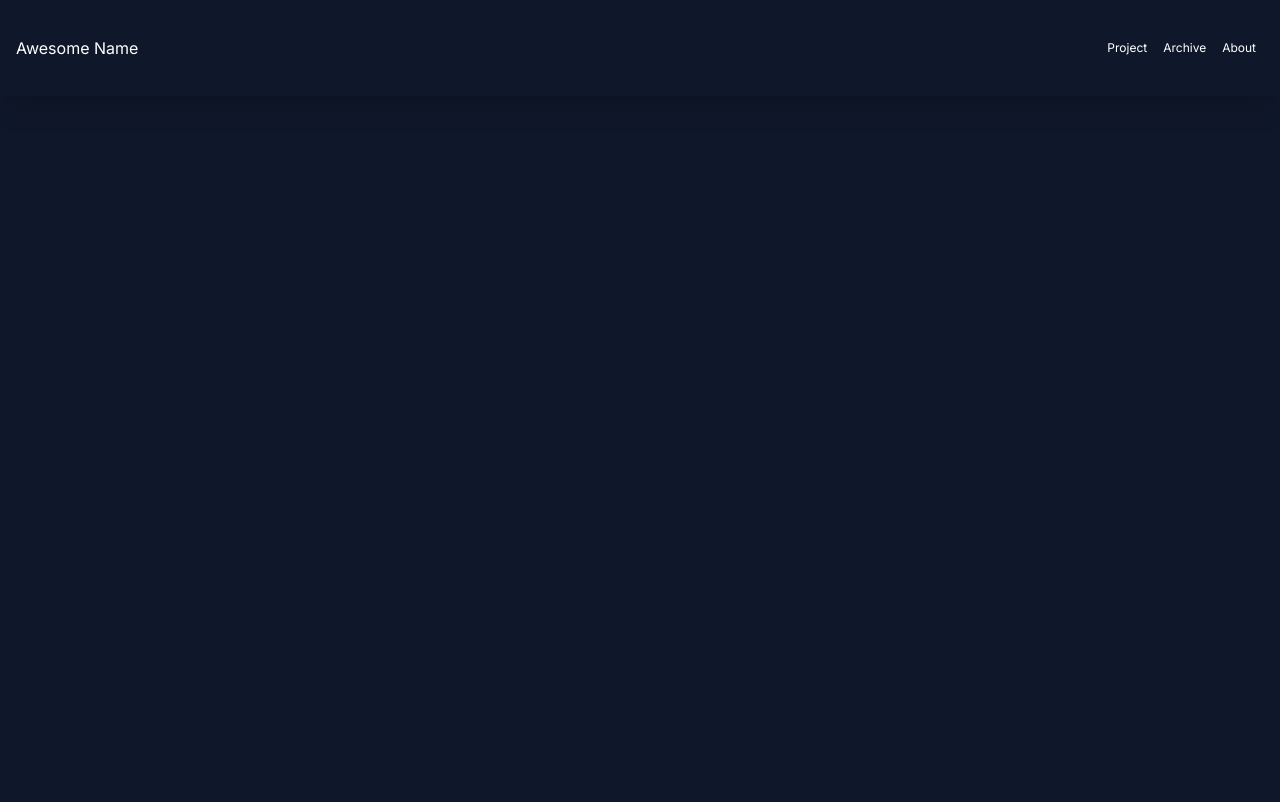
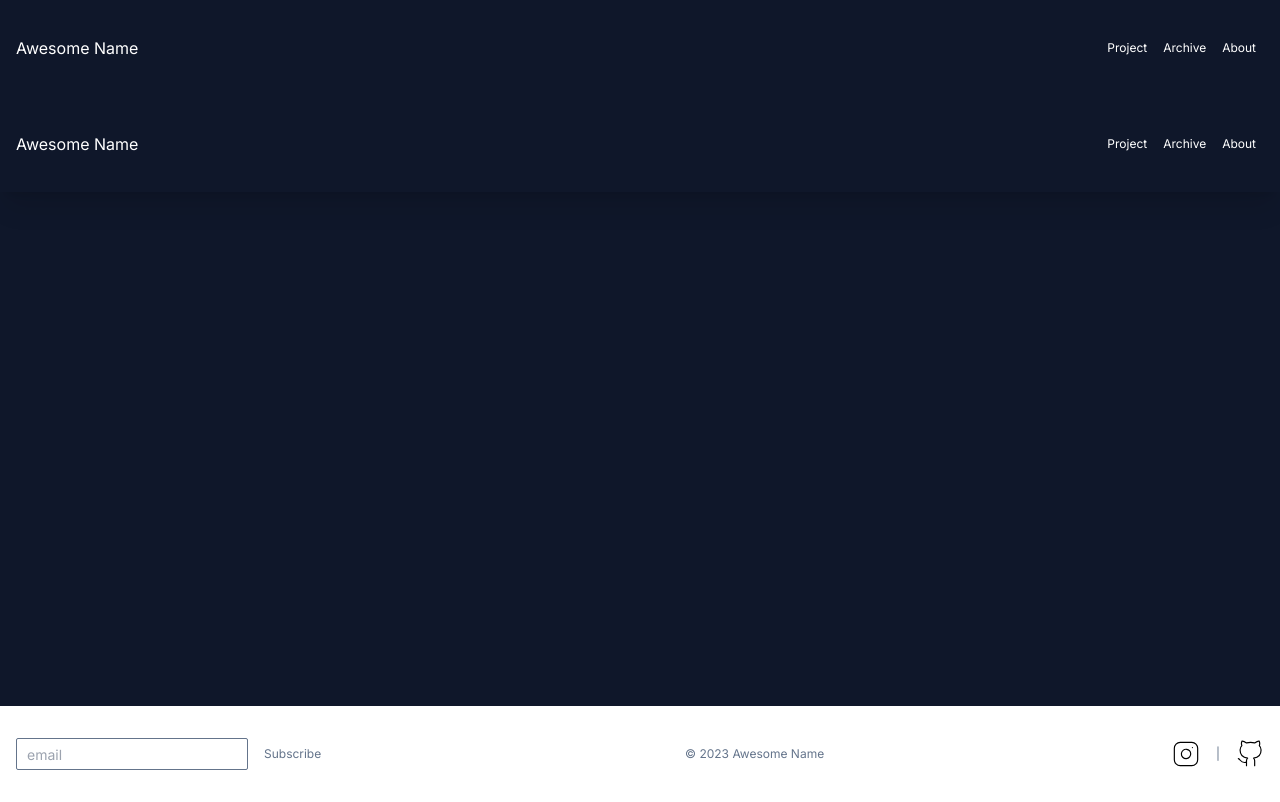
Before and after one commit to manonja/starter-nextjs-app, a Next.js app: page / in a window 1280 px wide. Built offline with nearby package versions, Linux system fonts and the light colour scheme.

Commit message:
feat: add navbar and layout to all pages

```diff
--- a/app/layout.tsx
+++ b/app/layout.tsx
@@ -1,6 +1,8 @@
 import type { Metadata } from "next";
 import { Inter } from "next/font/google";
 import "./globals.css";
+import { Navbar } from "./components/navbar";
+import { Footer } from "./components/footer";
 
 const inter = Inter({ subsets: ["latin"] });
 
@@ -16,7 +18,13 @@ export default function RootLayout({
 }) {
   return (
     <html lang="en">
-      <body className={inter.className}>{children}</body>
+      <body className={inter.className}>
+        <Navbar />
+        <main className="flex overflow-auto h-[calc(100vh-94px)] flex-col items-center justify-between p-24">
+          {children}
+        </main>
+        <Footer />
+      </body>
     </html>
   );
 }
```
